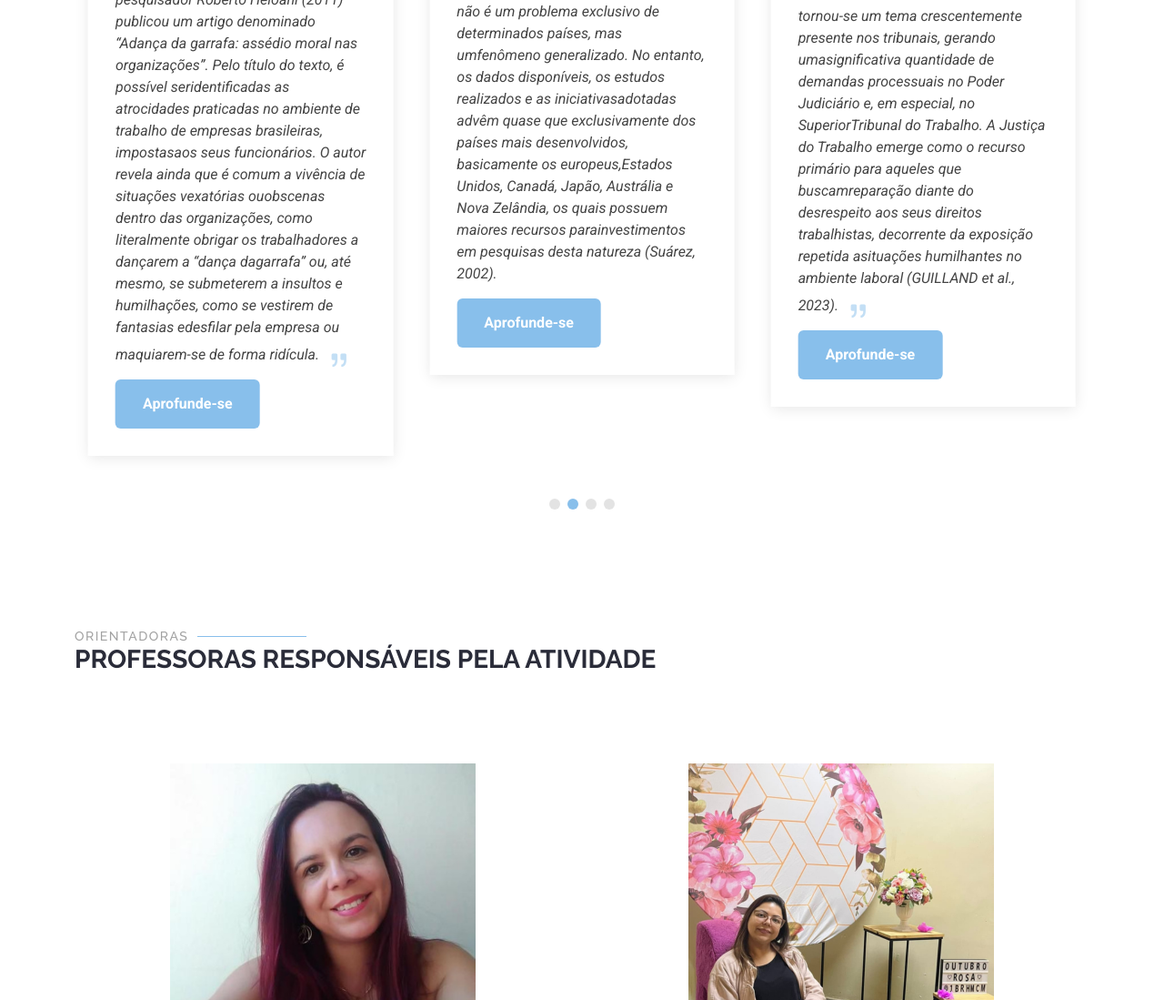
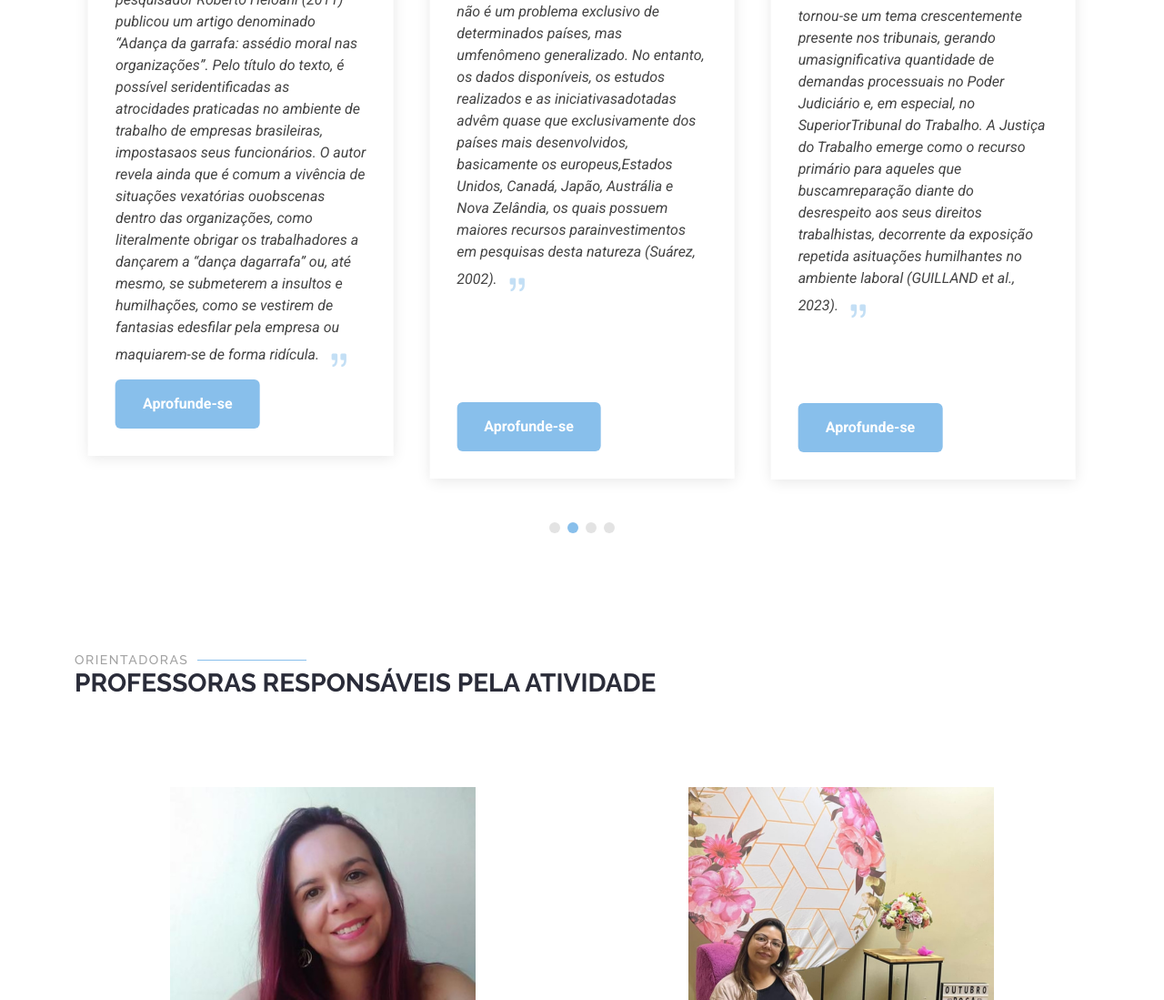
Before and after one commit to gmorettirib/assediomoralsite, a plain HTML site: page index.html in a window 1280 px wide. Shown: the part 4929-6028 px from the top of the page at 91% size. Drawn offline with Linux system fonts and the light colour scheme.

Commit message:
card feito

```diff
--- a/assets/css/estilo.css
+++ b/assets/css/estilo.css
@@ -94,3 +94,12 @@
   margin-right: 20%;
   font-size: 120%;
 }
+.card3{
+  padding-top:39% ;
+}
+.card1{
+  padding-top:13% ;
+}
+.card4{
+  padding-top:29% ;
+}
--- a/index.html
+++ b/index.html
@@ -582,8 +582,10 @@
                   <span>As pesquisas acadêmicas sobre o assédio moral começaram a ganhar maior visibilidade na década de1990, embora Freitas tenha destacado que o problema do assédio no trabalho seja considerado tãoantigo quanto o próprio trabalho. Os resultados das primeiras pesquisas da época mostraram que oassédio moral é um fenômeno destrutivo do ambiente de trabalho, e que seus impactos não só reduziama produtividade e aumentava o absenteísmo, como também geravam danos psicológicos, algunsirreversíveis para a vida do trabalhador </span>
                   <i class="bi bi-quote quote-icon-right"></i>
                 </p>
-                <a href="https://www.scielo.br/j/sssoc/a/r7GnxDKDWy8jBgJszmGLTyH/#"
+                <div class="card1">
+                  <a href="https://www.scielo.br/j/sssoc/a/r7GnxDKDWy8jBgJszmGLTyH/#"
                   class="btn btn-primary">Aprofunde-se</a>
+                </div>
               </div>
             </div><!-- End testimonial item -->
 
@@ -611,11 +613,12 @@
                   <i class="bi bi-quote quote-icon-left"></i>
                   <span>O assédio psicológico no trabalho não é um problema exclusivo de determinados países, mas umfenômeno generalizado. No entanto, os dados disponíveis, os estudos realizados e as iniciativasadotadas advêm quase que exclusivamente dos países mais desenvolvidos, basicamente os europeus,Estados Unidos, Canadá, Japão, Austrália e Nova Zelândia, os quais possuem maiores recursos parainvestimentos em pesquisas desta natureza (Suárez, 2002).
                   </span>
-
-
+                  <i class="bi bi-quote quote-icon-right"></i>
                 </p>
-                <a href="https://www.scielo.br/j/ptp/a/NvGBmwKPnNFwqSPVdLcqcmj/"
+                <div class="card3">
+                  <a href="https://www.scielo.br/j/ptp/a/NvGBmwKPnNFwqSPVdLcqcmj/"
                   class="btn btn-primary">Aprofunde-se</a>
+                </div>
               </div>
             </div><!-- End testimonial item -->
 
@@ -631,8 +634,10 @@
                   </span>
                   <i class="bi bi-quote quote-icon-right"></i>
                 </p>
-                <a href="https://periodicorease.pro.br/rease/article/view/13008/6243"
+                <div class="card4">
+                  <a href="https://periodicorease.pro.br/rease/article/view/13008/6243"
                   class="btn btn-primary">Aprofunde-se</a>
+                </div>
               </div>
             </div><!-- End testimonial item -->
           </div>
```
